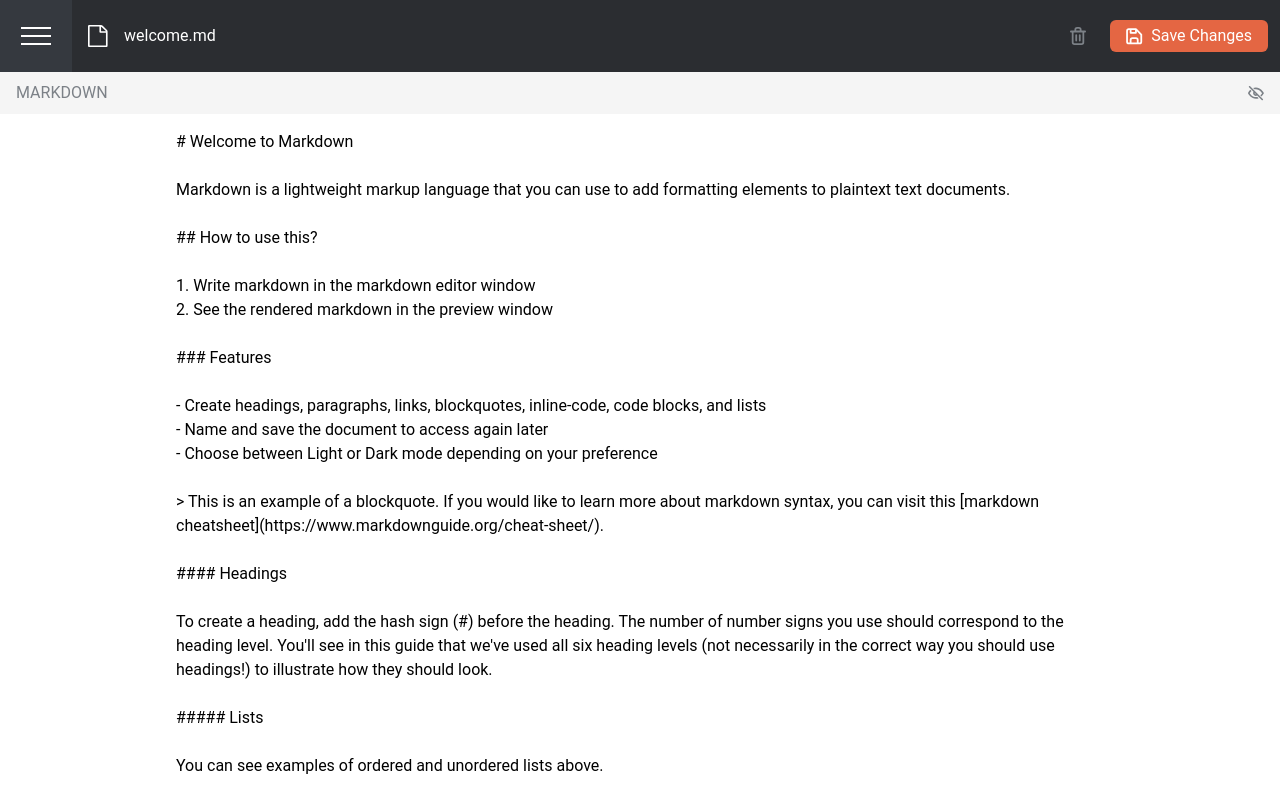
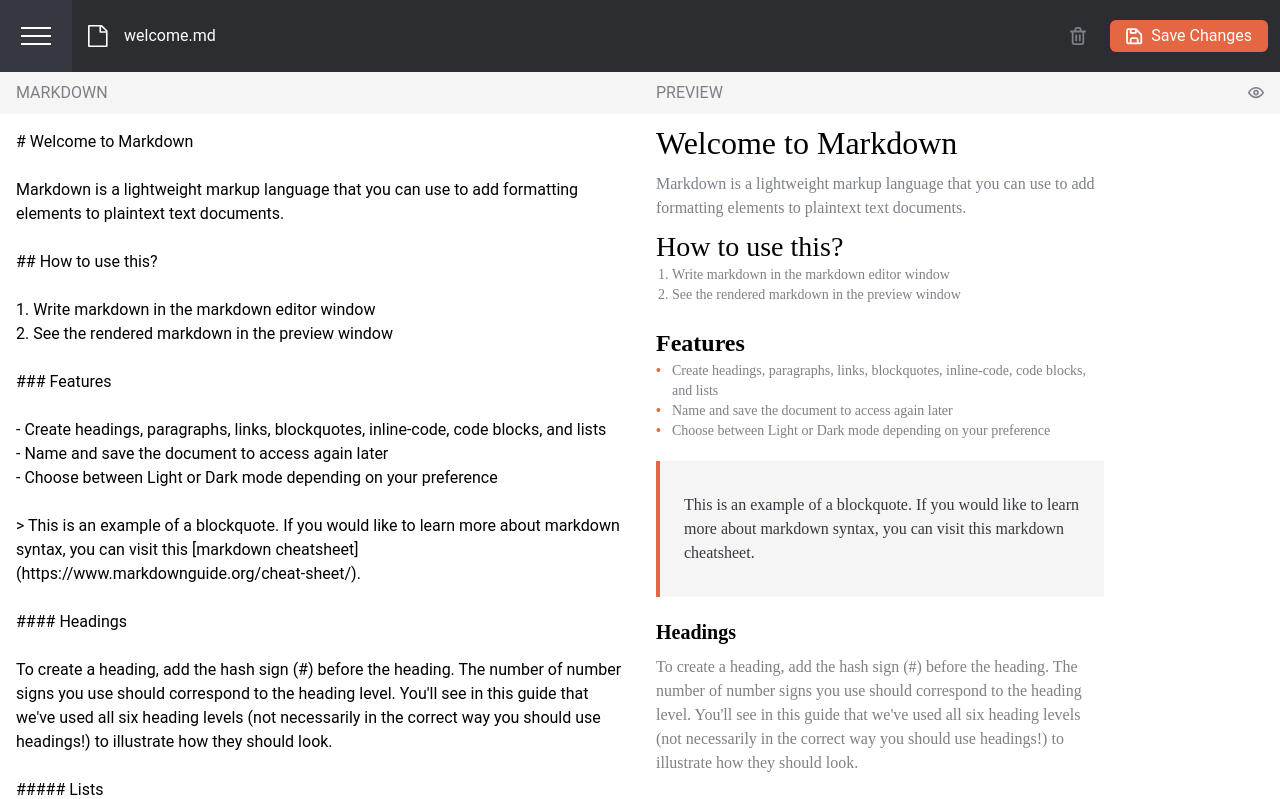
Before and after one commit to shan1y/markdown-editor, a React (Create React App) app: page / in a window 1280 px wide. Shown: the top 799 px of the page. Built offline with nearby package versions, Linux system fonts and the light colour scheme.

Commit message:
add desktop preview

```diff
--- a/src/Components/Main.tsx
+++ b/src/Components/Main.tsx
@@ -1,4 +1,4 @@
-import React, { useState } from 'react'
+import React, { useEffect, useState } from 'react'
 import PageHeader from './PageHeader'
 import Preview from './Preview'
 import ReactMarkdown from 'react-markdown'
@@ -16,35 +16,44 @@ type Data = {
 
 
 function Main() {
- const  docs = useDocumentStore((state:any) => state.documents);
- const setMarkdownContent = useDocumentStore((state:any) => state.setMarkdownContent);
- const saveDocument = useDocumentStore((state)=>state.saveDocument)
- const setDocumentTitle = useDocumentStore((state)=>state.setDocumentTitle)
- const markdownTitle = useDocumentStore((state:any)=>state.documentTitle)
-const markdownContent = useDocumentStore((state:any) => state.markdownContent)
+  const docs = useDocumentStore((state: any) => state.documents);
+  const setMarkdownContent = useDocumentStore((state: any) => state.setMarkdownContent);
+  const saveDocument = useDocumentStore((state) => state.saveDocument)
+  const setDocumentTitle = useDocumentStore((state) => state.setDocumentTitle)
+  const markdownTitle = useDocumentStore((state: any) => state.documentTitle)
+  const markdownContent = useDocumentStore((state: any) => state.markdownContent)
   const [showMarkdown, setShowMarkdown] = useState(true)
+  const [isDesktop, setIsDesktop] = useState(false)
   const [sidebar, setSidebar] = useState(false)
+  const [isHidden, setIsHidden] = useState(false)
   const [showCreateModal, setShowCreateModal] = useState(false)
   const [showDeleteModal, setShowDeleteModal] = useState(false)
 
 
+  useEffect(() => {
+    if (window.innerWidth >= 768) {
+      setIsDesktop(true)
+    }
+  }, [])
+
 
   const handleMarkdownChange = (e: React.FormEvent) => {
-     setMarkdownContent((e.target as HTMLFormElement).value)
+    setMarkdownContent((e.target as HTMLFormElement).value)
   }
 
   const setSelectedDoc = (title: string) => {
     const selectedDoc = docs.find((item: Data) => {
       return title === item.name
     })
-    if(selectedDoc){
-    setDocumentTitle(selectedDoc.name)
-     setMarkdownContent(selectedDoc.content)}
+    if (selectedDoc) {
+      setDocumentTitle(selectedDoc.name)
+      setMarkdownContent(selectedDoc.content)
+    }
   }
 
 
   const saveChanges = () => {
-    const selectedDoc = docs.find((item:Data)=>{
+    const selectedDoc = docs.find((item: Data) => {
       return markdownTitle === item.name
     })
     selectedDoc.content = markdownContent
@@ -61,16 +70,31 @@ const markdownContent = useDocumentStore((state:any) => state.markdownContent)
   return (
     <>
       {showDeleteModal && <DeleteModal setShowDeleteModal={setShowDeleteModal} />}
-      {showCreateModal && <CreateModal  setShowCreateModal={setShowCreateModal} />}
+      {showCreateModal && <CreateModal setShowCreateModal={setShowCreateModal} />}
       <div className='flex relative dark:bg-dark-bkg bg-white'>
-        <Side setSelectedDoc={setSelectedDoc} sidebar={sidebar} setShowCreateModal={setShowCreateModal}/>
+        <Side setSelectedDoc={setSelectedDoc} sidebar={sidebar} setShowCreateModal={setShowCreateModal} />
         <div className={sidebar ? 'open-right--main' : 'close-right--main'} >
-          <PageHeader setShowDeleteModal={setShowDeleteModal} setSidebar={setSidebar} sidebar={sidebar} saveChanges={saveChanges} markdownTitle={markdownTitle}/>
-          <Preview setShowMarkdown={setShowMarkdown} showMarkdown={showMarkdown} />
-        <div onClick={()=>{setSidebar(false)}}  className='flex justify-center'>
-          {showMarkdown && <textarea onClick={()=>{setSidebar(false)}} className="lg:w-3/4 p-4 h-screen border-none dark:bg-dark-bkg bg-white dark:text-white w-full outline-0 outline-0" value={markdownContent} onChange={(e) => { handleMarkdownChange(e) }}></textarea>}
-          {!showMarkdown && < ReactMarkdown className='lg:w-3/4 pt-2 preview dark:bg-dark-bkg bg-white h-screen px-4'>{markdownContent}</ReactMarkdown>}
-          </div>
+          <PageHeader setShowDeleteModal={setShowDeleteModal} setSidebar={setSidebar} sidebar={sidebar} saveChanges={saveChanges} markdownTitle={markdownTitle} />
+          {isDesktop && <div className='flex'>
+            {!isHidden && (
+              <div className='sec-grow '>
+                <Preview isHidden={false} setIsHidden={setIsHidden} isDesktop={isDesktop} single={false} isLeft={true} setShowMarkdown={setShowMarkdown} showMarkdown={showMarkdown} />
+                <textarea onClick={() => { setSidebar(false) }} className=" resize-none p-4 h-full border-none dark:bg-dark-bkg bg-white dark:text-white w-full outline-0 outline-0" value={markdownContent} onChange={(e) => { handleMarkdownChange(e) }}></textarea>
+              </div>)}
+            <div className={isHidden ? `w-full` : `sec-grow`}>
+              <Preview isHidden={isHidden} single={true} setIsHidden={setIsHidden} isDesktop={isDesktop} isLeft={false} setShowMarkdown={setShowMarkdown} showMarkdown={showMarkdown} />
+              <ReactMarkdown className='lg:w-3/4 pt-2 preview dark:bg-dark-bkg bg-white h-screen px-4'>{markdownContent}</ReactMarkdown>
+            </div>
+          </div>}
+          {!isDesktop &&
+            (<div><Preview isHidden={false} setIsHidden={setIsHidden} single={true} isDesktop={false} isLeft={false} setShowMarkdown={setShowMarkdown} showMarkdown={showMarkdown} />
+              <div onClick={() => { setSidebar(false) }} className='flex justify-center'>
+                {showMarkdown && <textarea onClick={() => { setSidebar(false) }} className="lg:w-3/4 h-full p-4 h-screen border-none dark:bg-dark-bkg bg-white dark:text-white w-full outline-0 outline-0" value={markdownContent} onChange={(e) => { handleMarkdownChange(e) }}></textarea>}
+                {!showMarkdown && < ReactMarkdown className='lg:w-3/4 h-full pt-2 preview dark:bg-dark-bkg bg-white h-screen px-4'>{markdownContent}</ReactMarkdown>}
+              </div></div>)}
+
+
+
         </div>
       </div>
     </>
--- a/src/Components/Preview.tsx
+++ b/src/Components/Preview.tsx
@@ -1,18 +1,32 @@
 import React from 'react'
-import {ReactComponent as Eye }from '../assets/icon-show-preview.svg'
-import {ReactComponent as ClosedEye} from '../assets/icon-hide-preview.svg'
+import { ReactComponent as Eye } from '../assets/icon-show-preview.svg'
+import { ReactComponent as ClosedEye } from '../assets/icon-hide-preview.svg'
 
 interface Props {
-  showMarkdown:boolean;
-  setShowMarkdown:Function;
+  showMarkdown: boolean;
+  setShowMarkdown: Function;
+  isDesktop: boolean
+  isLeft: boolean
+  single: boolean
+  setIsHidden: Function
+  isHidden: boolean
 }
 
-function Preview({showMarkdown, setShowMarkdown}:Props) {
-  return (
-    <section className='bg-grey-0 dark:bg-side-bkg  h-42 flex p-4 justify-between items-center "w-full" '>
-        {showMarkdown? <h2 className='uppercase text-icon-grey dark:text-grey-2'>Markdown</h2> : <h2 className='uppercase text-icon-grey dark:text-grey-2'>Preview</h2> }
-        {showMarkdown ? <ClosedEye onClick={()=>{setShowMarkdown(false)}} className=" cursor-pointer"/> : <Eye className=" cursor-pointer" onClick={()=>{setShowMarkdown(true)}} /> }
-    </section>
+function Preview({ showMarkdown, setShowMarkdown, isDesktop, isLeft, single, setIsHidden, isHidden }: Props) {
+  return (<>
+    {!isDesktop && !isLeft &&
+      (<section className='bg-grey-0 dark:bg-side-bkg  h-42 flex p-4 justify-between items-center "w-full" '>
+        {showMarkdown ? <h2 className='uppercase text-icon-grey dark:text-grey-2'>Markdown</h2> : <h2 className='uppercase text-icon-grey dark:text-grey-2'>Preview</h2>}
+        {showMarkdown ? <ClosedEye onClick={() => { setShowMarkdown(false) }} className=" cursor-pointer" /> : <Eye className=" cursor-pointer" onClick={() => { setShowMarkdown(true) }} />}
+      </section>)}
+    {(isDesktop && single) && (<section className='bg-grey-0 dark:bg-side-bkg  h-42 flex p-4 justify-between items-center "w-full" '>
+      {<h2 className='uppercase text-icon-grey dark:text-grey-2'>Preview</h2>}
+      {isHidden ? <ClosedEye onClick={() => { setIsHidden(false) }} className=" cursor-pointer" /> : <Eye className=" cursor-pointer" onClick={() => { setIsHidden(true) }} />}
+    </section>)}
+    {isLeft && (<section className='bg-grey-0 dark:bg-side-bkg  h-42 flex p-4 justify-between items-center "w-full" '>
+      <h2 className='uppercase text-icon-grey dark:text-grey-2'>Markdown</h2>
+    </section>)}
+  </>
   )
 }
 
--- a/src/Components/Side.tsx
+++ b/src/Components/Side.tsx
@@ -1,34 +1,34 @@
 
-import {ReactComponent as Sun} from "../assets/icon-light-mode.svg"
-import {ReactComponent as Moon}from "../assets/icon-dark-mode.svg"
+import { ReactComponent as Sun } from "../assets/icon-light-mode.svg"
+import { ReactComponent as Moon } from "../assets/icon-dark-mode.svg"
 import paper from '../assets/icon-document.svg'
 import moment from 'moment'
 import useThemeStore from "../stores/useThemeStore";
 import useDocumentStore from "../stores/useDocumentStore"
 
 type Props = {
-    sidebar:boolean
-    setShowCreateModal:Function
-    setSelectedDoc:Function
+    sidebar: boolean
+    setShowCreateModal: Function
+    setSelectedDoc: Function
 }
 
-function Side({sidebar, setShowCreateModal,setSelectedDoc}:Props) {
+function Side({ sidebar, setShowCreateModal, setSelectedDoc }: Props) {
     let data = []
-     data = useDocumentStore((state:any) => state.documents);
-    const toggleTheme = useThemeStore((state:any) => state.toggleTheme);
-    const setLightTheme = useThemeStore((state:any) => state.setLightTheme);
-    const setDarkTheme = useThemeStore((state:any) => state.setDarkTheme);
+    data = useDocumentStore((state: any) => state.documents);
+    const toggleTheme = useThemeStore((state: any) => state.toggleTheme);
+    const setLightTheme = useThemeStore((state: any) => state.setLightTheme);
+    const setDarkTheme = useThemeStore((state: any) => state.setDarkTheme);
 
-return(
-        <section className={sidebar ?' open bg-side-bkg p-28 flex flex-col justify-between' : ' bg-side-bkg close p-27 flex flex-col  justify-between'}>
+    return (
+        <section className={sidebar ? ' open bg-side-bkg p-28 flex flex-col justify-between' : ' bg-side-bkg close p-27 flex flex-col  justify-between'}>
             <div>
                 <p className='uppercase text-white'>Markdown</p>
                 <p className='uppercase text-icon-grey my-27 '>My Documents</p>
-                <button onClick={()=>{setShowCreateModal(true)}}className='bg-orange text-white border-none rounded py-1.5 px-9'>+ New Document</button>
+                <button onClick={() => { setShowCreateModal(true) }} className='bg-orange text-white border-none rounded py-1.5 px-9'>+ New Document</button>
                 <div className='mt-6'>
-                {data && data.map((item:any,index:number) => {
-                    return <div key={index} onClick={()=>{setSelectedDoc(item.name)}} className=' flex mb-6 items-center cursor-pointer gap-2'>
-                        <img className="w-5 h-full"src={paper} alt="document icon"></img>
+                    {data && data.map((item: any, index: number) => {
+                        return <div key={index} onClick={() => { setSelectedDoc(item.name) }} className=' flex mb-6 items-center cursor-pointer gap-2'>
+                            <img className="w-5 h-full" src={paper} alt="document icon"></img>
                             <div className=''>
                                 <p className='text-icon-grey'>{moment(item.createdAt).format("ll")}</p>
                                 <p className='hover:text-orange text-white transition text-sm'>{item.name}</p>
@@ -39,12 +39,11 @@ return(
             </div>
 
             <div className='flex items-center mb-8 gap-2'>
-                <Moon onClick={setDarkTheme} className="moon"/>
-                {/* <img className='dark:fill-white cursor-pointer'  onClick={setDarkTheme} src={moon} alt="dark mode icon"></img> */}
+                <Moon onClick={setDarkTheme} className="moon" />
                 <div className='bg-slider-grey w-14 h-6 rounded-xl flex items-center  transition-all '>
                     <div onClick={toggleTheme} className='bg-white cursor-pointer rounded-full w-4 h-4 m-1 translate-x-8 dark:translate-x-0 transition-all'></div>
                 </div>
-                <Sun onClick={setLightTheme} className='sun'/>
+                <Sun onClick={setLightTheme} className='sun' />
             </div>
 
         </section>
--- a/src/index.css
+++ b/src/index.css
@@ -163,3 +163,9 @@ body {
     .sun path {
         @apply fill-white dark:fill-[#5A6069]
     }
+
+    .sec-grow {
+        flex:0.5
+    }
+
+    .moon, .sun {cursor: pointer;}
```
Also changed, not shown: tailwind.config.js (+19 -18 lines). Lines whose indentation alone changed are shown as unchanged.
